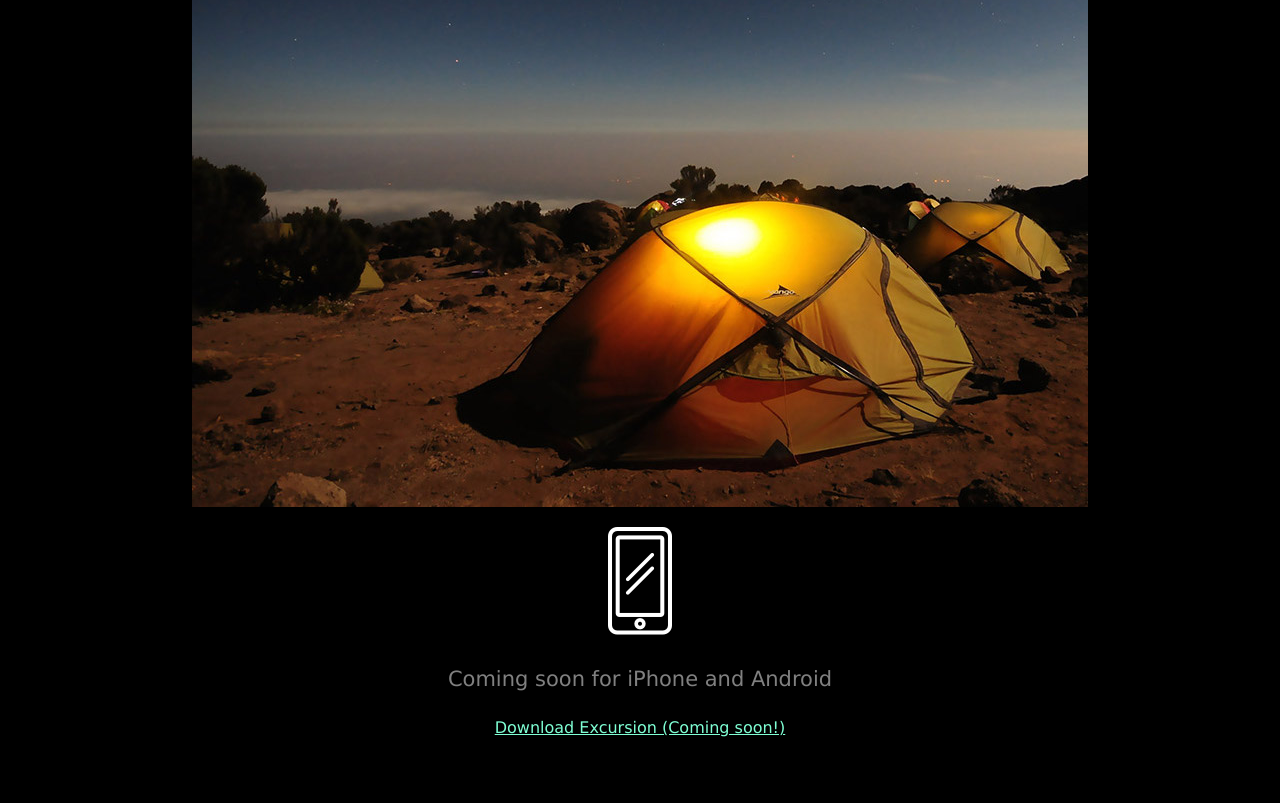
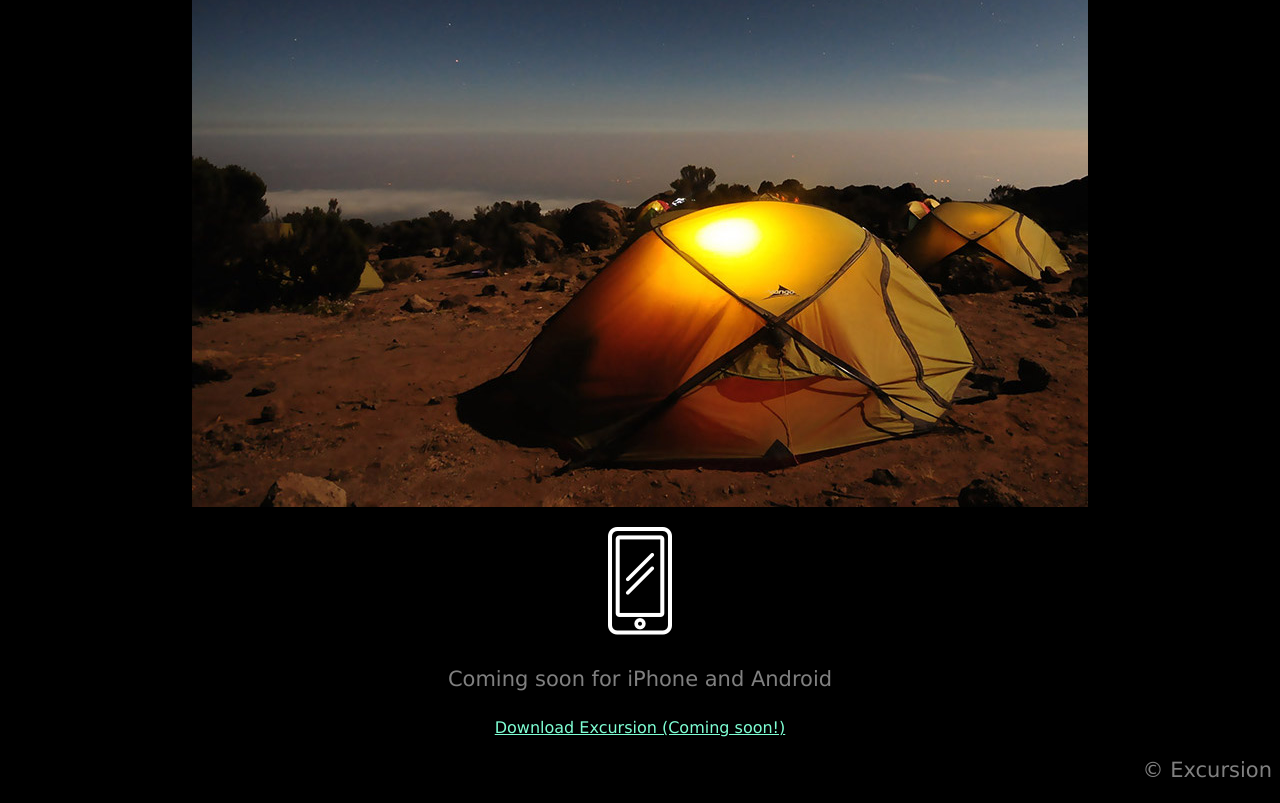
Before and after one commit to utkubozdag/excursion, a plain HTML site: page index.html in a window 1280 px wide. Shown: the part 505-1308 px from the top of the page. Before the commit the page ends 1258 px from the top, so only its background shows below. Drawn offline with Linux system fonts and the light colour scheme.

Commit message:
Added copyright text

```diff
--- a/index.html
+++ b/index.html
@@ -18,6 +18,7 @@
     <p><img src="./resources/videos/phone.png"></p>
     <h4 class="header--subheader">Coming soon for iPhone and Android</h4>
     <p><a class="link--cta" href="">Download Excursion (Coming soon!)</a></p>
+    <p class="footer--copyright"> © Excursion</p>
 
 </body>
 </html>
--- a/resources/css/style.css
+++ b/resources/css/style.css
@@ -33,3 +33,10 @@ body{
     font-size: 16px;
     color: aquamarine;
 }
+
+/* FOOTER */
+
+.footer--copyright {
+    color:gray;
+font-size:21px;
+text-align: right;
```
